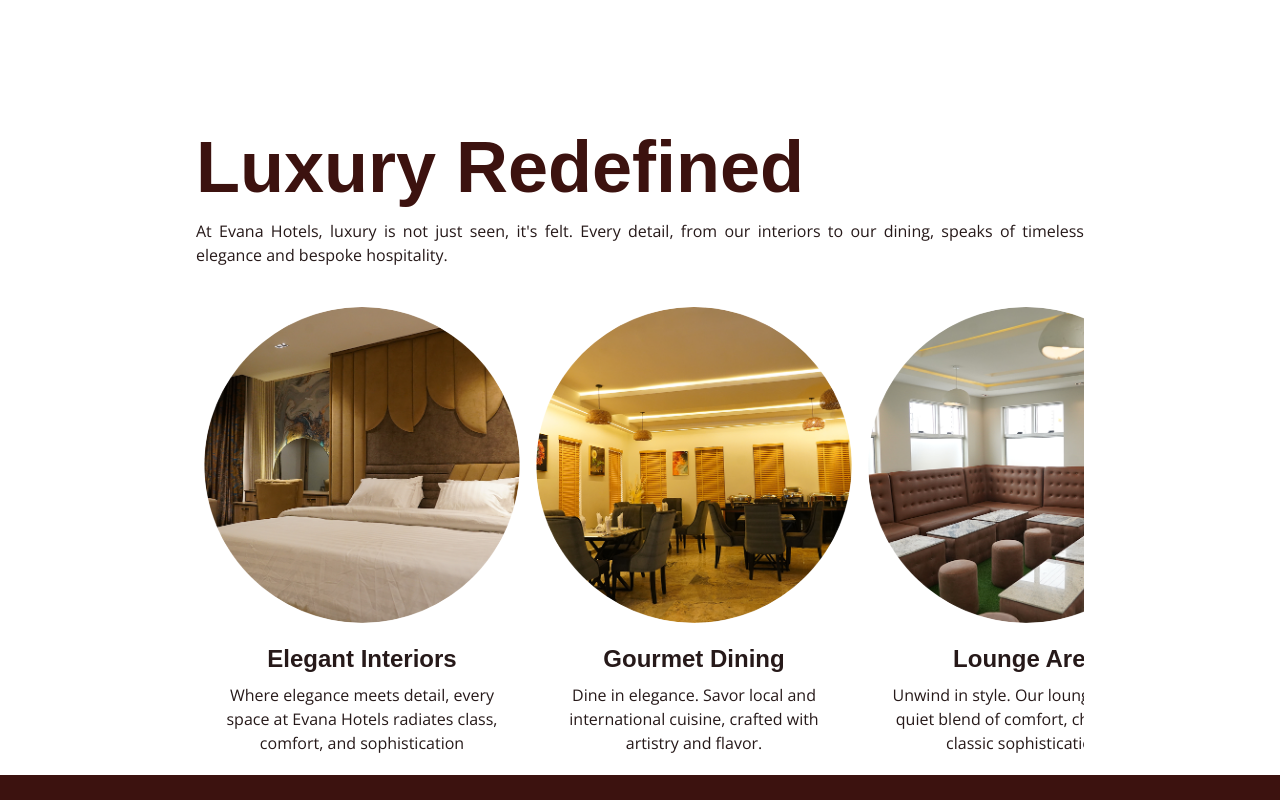
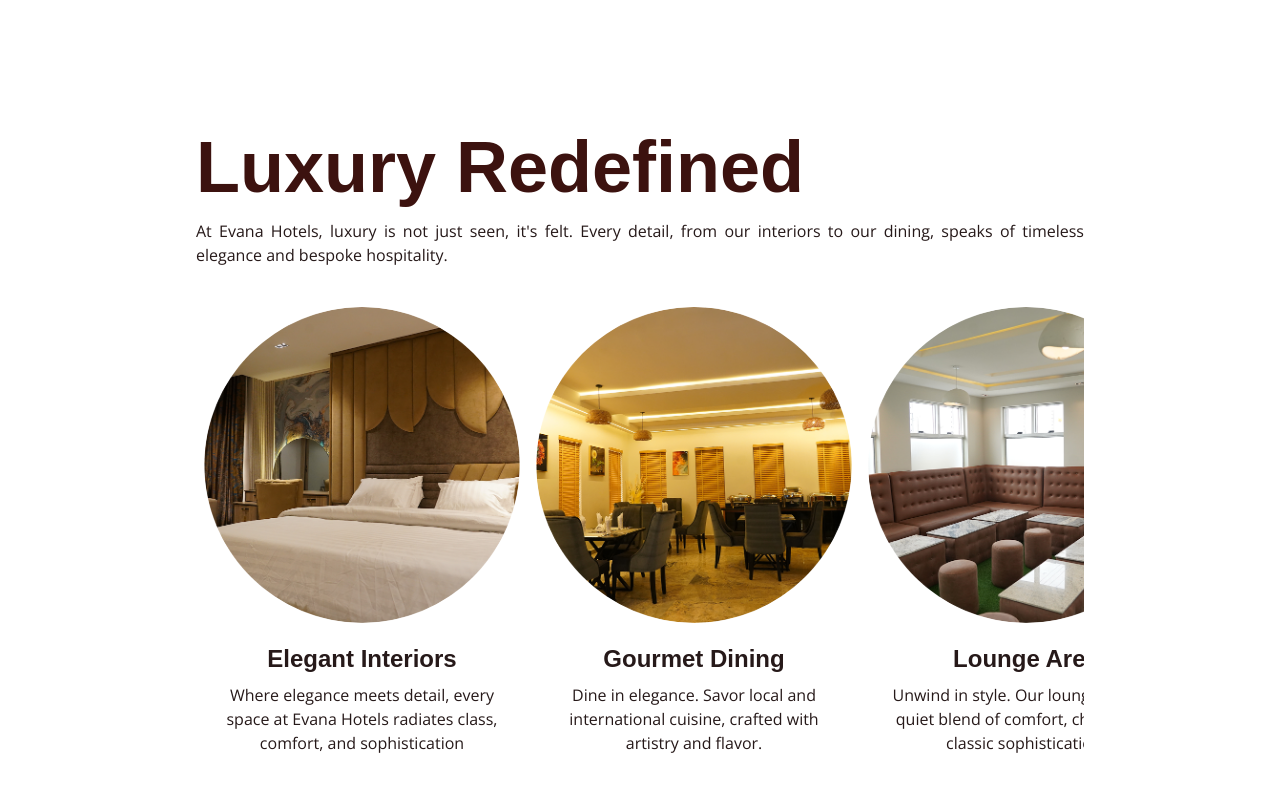
Before and after one commit to liljdot/ubotex-evana-hotels, a Next.js app: page / in a window 1280 px wide. Shown: the part 2220-3020 px from the top of the page. Built offline with nearby package versions, Linux system fonts and the light colour scheme; a web font is replaced by a local one.

Commit message:
Update LuxurySection styles: adjust padding for improved layout

```diff
--- a/src/app/components/home/LuxurySection.tsx
+++ b/src/app/components/home/LuxurySection.tsx
@@ -43,6 +43,7 @@
                 className="bg-neutral
                             flex flex-col
                             px-11 md:px-16 lg:px-32 xl:px-49
+                            pb-9 md:pb-10.5 lg:pb-11 xl:pb-12.5
                             gap-10
                             ">
                 <div className="flex flex-col gap-1 md:gap-2 lg:gap-3 xl:gap-4">
```
